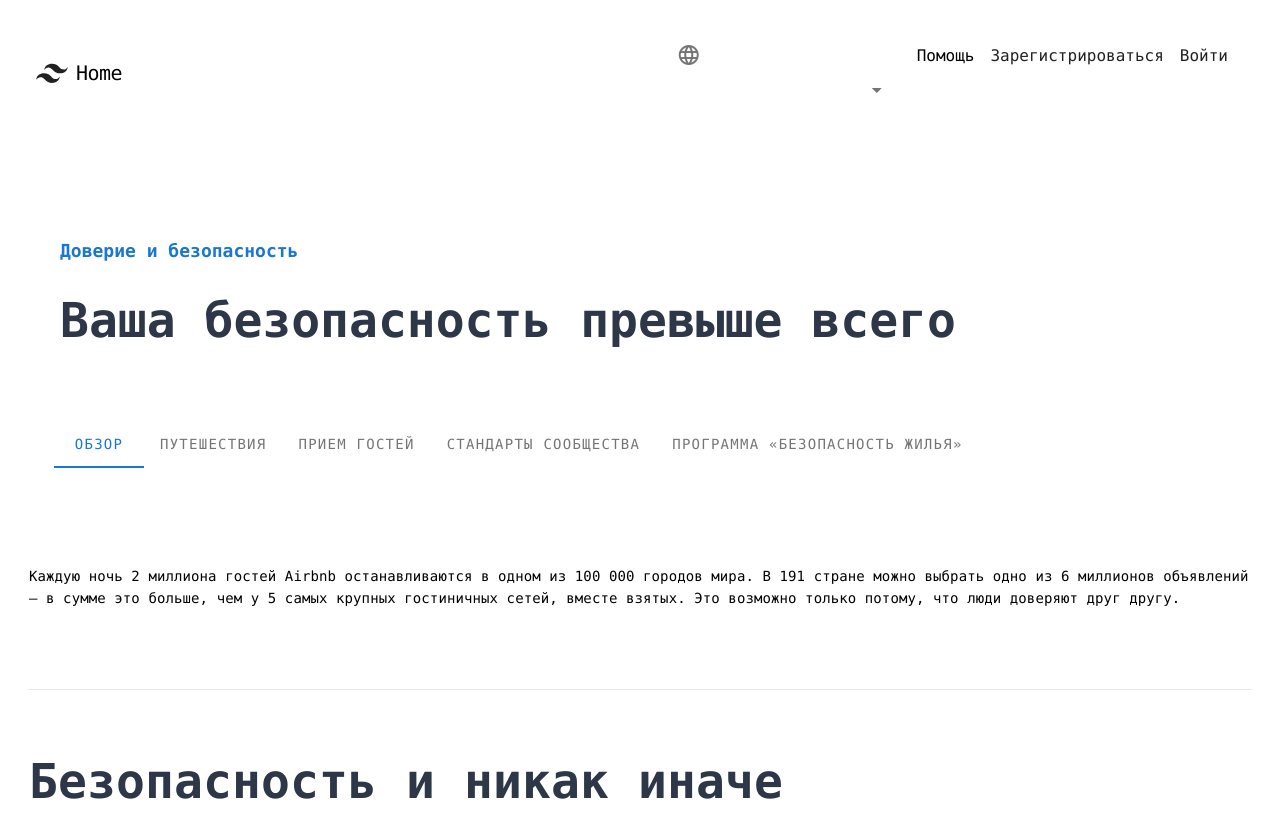
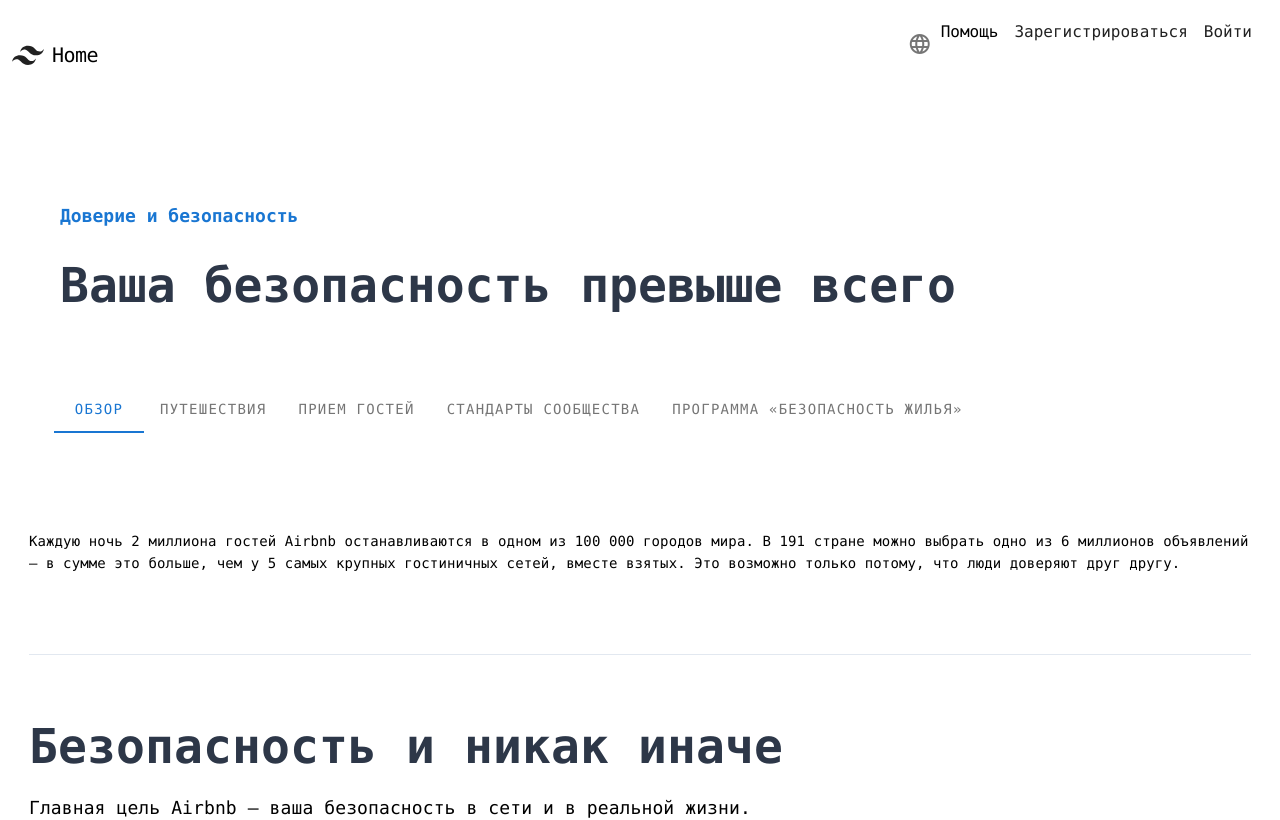
Before and after one commit to ShahzodSalimsakov/airbnb, a Nuxt app: page /trust in a window 1280 px wide. Shown: the top 820 px of the page. Built offline with nearby package versions, Linux system fonts and the light colour scheme.

Commit message:
calendar fixed

```diff
--- a/assets/style.css
+++ b/assets/style.css
@@ -26,3 +26,8 @@ input[type=number] {
 #my_timeLine .v-timeline-item__body {
   width: 50%;
 }
+
+.lang  .v-input__slot{
+  border-width: 0;
+  border: none
+}
--- a/components/search/Housing.vue
+++ b/components/search/Housing.vue
@@ -17,7 +17,7 @@
     >
       <template v-slot:activator="{ on, attrs }">
         <v-text-field
-          :value="computedDateFormattedMomentjs"
+          :value="computedDateFormattedMoment"
           label="Прибытие и выезд"
           readonly
           placeholder="Когда?"
@@ -110,9 +110,11 @@ export default {
     }
   },
   computed: {
-    computedDateFormattedMomentjs() {
-      return Array.isArray(this.arrivalAndDepartureDate)
-        ? this.arrivalAndDepartureDate
+    computedDateFormattedMoment() {
+      const arrival = this.arrivalAndDepartureDate
+      return Array.isArray(arrival)
+        ? arrival
+            .sort()
             .map((item) => moment(item, '').format('D MMM'))
             .join(' - ')
         : ''
--- a/layouts/components/header.vue
+++ b/layouts/components/header.vue
@@ -1,6 +1,6 @@
 <template>
   <div class="container">
-    <nav class="flex items-center justify-between flex-wrap p-6">
+    <nav class="flex items-center justify-between">
       <div class="flex items-center flex-shrink-0 mr-6">
         <svg
           class="fill-current h-8 w-8 mr-2"
@@ -33,17 +33,22 @@
       </div>
       <div class="w-full block lg:flex lg:items-center lg:w-auto">
         <div class="text-sm lg:flex-grow flex">
-          <v-select
+          <!--          <v-select-->
+          <!--            :items="items"-->
+          <!--            prepend-icon="mdi-web"-->
+          <!--            solo-->
+          <!--            hide-details-->
+          <!--            dense-->
+          <!--            flat-->
+          <!--            hide-selected-->
+          <!--            single-line-->
+          <!--            class="w-56 block lg:inline-block lg:mt-0 mr-4"-->
+          <!--          ></v-select>-->
+          <v-overflow-btn
+            append-icon="mdi-web"
+            class="my-2 lang"
             :items="items"
-            prepend-icon="mdi-web"
-            solo
-            hide-details
-            dense
-            flat
-            hide-selected
-            single-line
-            class="w-56 block lg:inline-block lg:mt-0 mr-4"
-          ></v-select>
+          />
           <nuxt-link
             to="help"
             class="block mt-2 lg:inline-block lg:mt-0 mr-4 text-base black--text"
@@ -76,4 +81,4 @@ export default {
 }
 </script>
 
-<style scoped></style>
+<style scoped lang="sass"></style>
```
